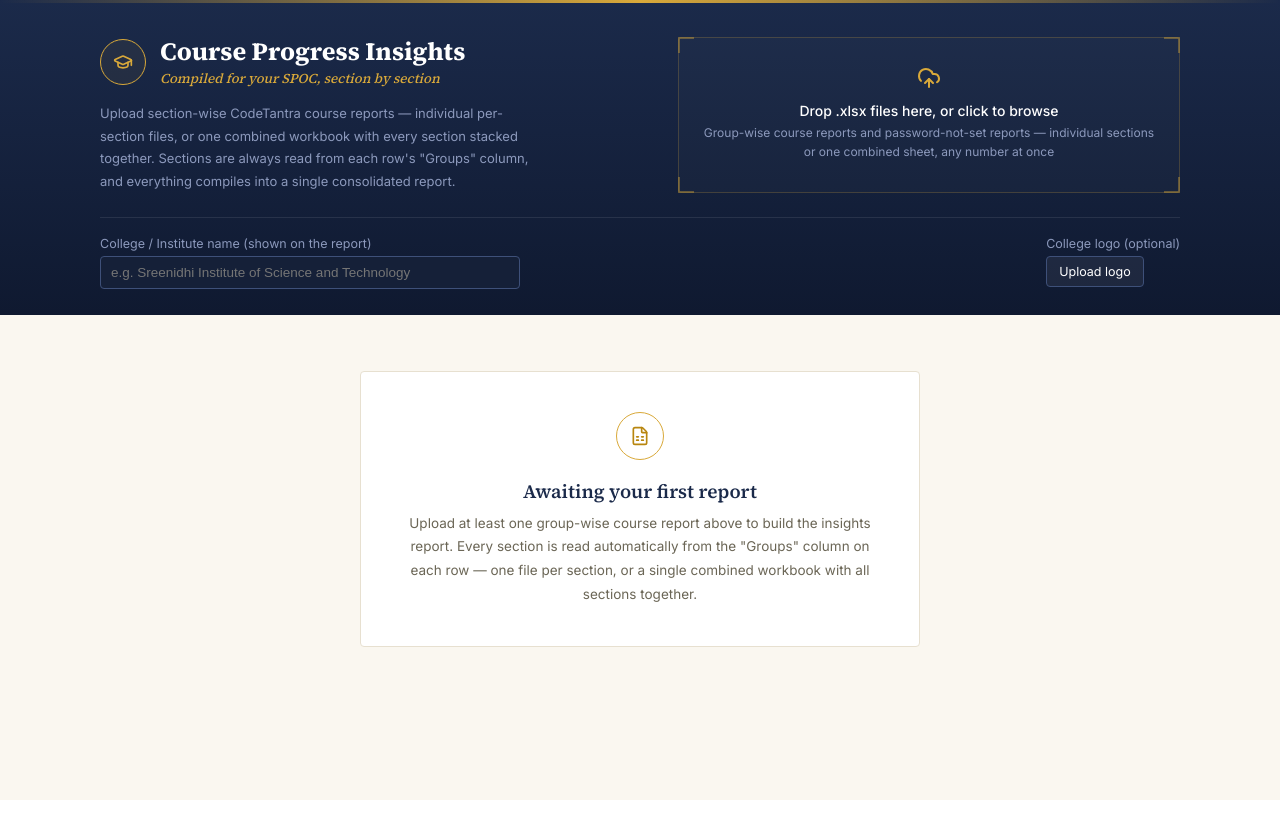
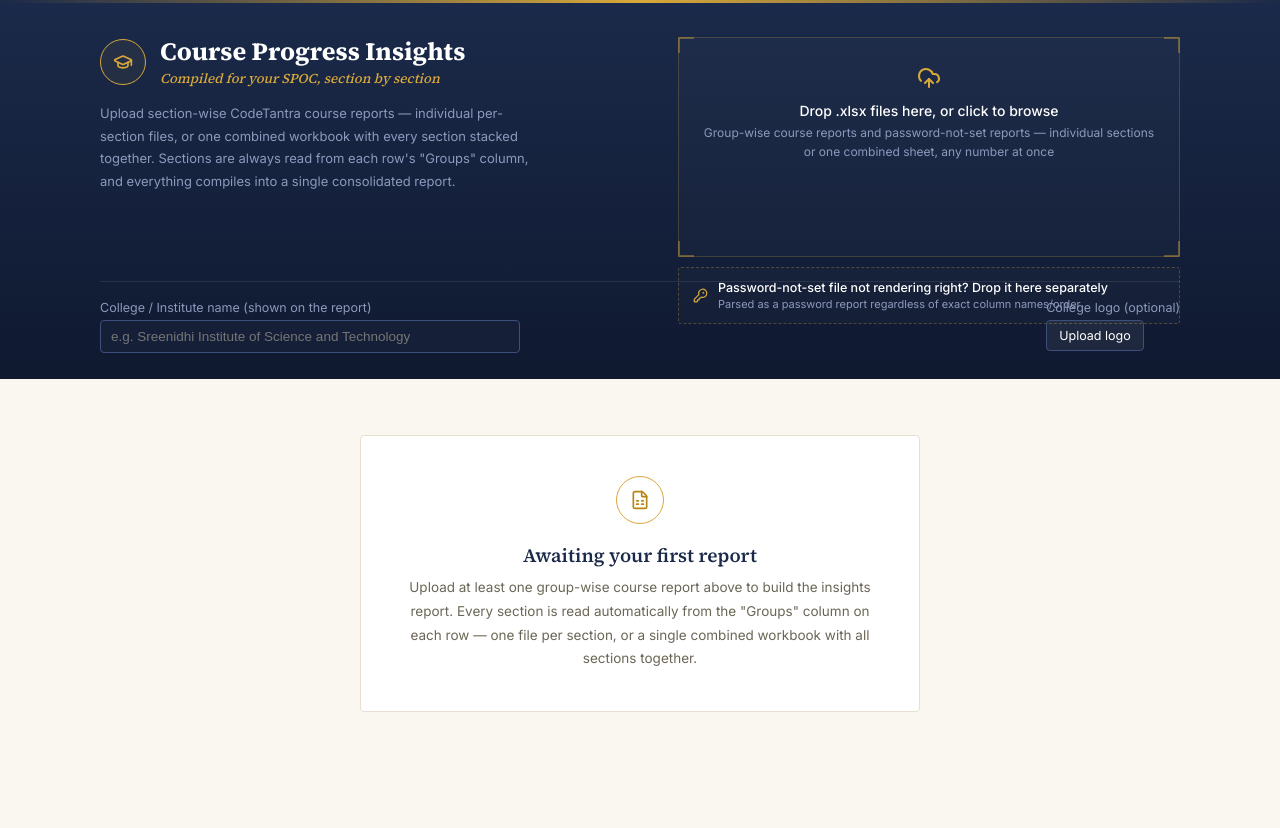
Before and after one commit to UjwalYallamraju/COURSE-INSIGHTS, a React (Vite) app: page / in a window 1280 px wide. Before the commit the page ends 800 px from the top, so only its background shows below. Built offline with nearby package versions, Linux system fonts and the light colour scheme.

Commit message:
Sixth Version

```diff
--- a/src/App.jsx
+++ b/src/App.jsx
@@ -87,7 +87,9 @@ function isFooterRow(row) {
   return row.some((c) => typeof c === "string" && /generated by/i.test(c));
 }
 
-async function parseWorkbook(file) {
+// Shared by both parsers below: reads the first sheet into a plain header row
+// plus filtered body rows (footer/blank rows stripped out).
+async function readWorkbookRows(file) {
   const buf = await file.arrayBuffer();
   const wb = XLSX.read(buf, { type: "array" });
   const ws = wb.Sheets[wb.SheetNames[0]];
@@ -95,6 +97,49 @@ async function parseWorkbook(file) {
   if (!rows.length) throw new Error("Empty sheet");
   const header = rows[0].map((h) => (h === null ? "" : String(h).trim()));
   const body = rows.slice(1).filter((r) => r && r.length && !isFooterRow(r) && r[0] !== null && r[1] !== null);
+  return { header, body };
+}
+
+function findColIdx(header, patterns) {
+  for (const p of patterns) {
+    const idx = header.findIndex((h) => p.test(String(h).trim()));
+    if (idx !== -1) return idx;
+  }
+  return -1;
+}
+
+// Lenient password-not-set parser, used by the dedicated password dropzone.
+// Unlike the combined uploader (which only recognizes a password report when
+// the header literally contains "Created Time"), this matches Name / Email /
+// Groups / a created-date-ish column by pattern, in any order, so an export
+// with slightly different column names or ordering still renders correctly
+// once the person tells us — by using this dropzone — that it IS a
+// password-not-set file.
+function parsePasswordSheetLenient(header, body, fileName) {
+  const nameIdx = findColIdx(header, [/^name$/i]);
+  const emailIdx = findColIdx(header, [/^e-?mail$/i]);
+  const groupIdx = findColIdx(header, [/^group/i]);
+  const timeIdx = findColIdx(header, [/created/i, /registered/i, /signed?\s*up/i, /date/i, /time/i]);
+  if (nameIdx === -1 && emailIdx === -1) {
+    throw new Error('Could not find a "Name" or "Email" column — is this a password-not-set export?');
+  }
+  const entries = body.map((r) => ({
+    name: nameIdx >= 0 ? r[nameIdx] ?? "" : "",
+    email: emailIdx >= 0 ? r[emailIdx] ?? "" : "",
+    groups: groupIdx >= 0 ? r[groupIdx] ?? "" : "",
+    createdTime: timeIdx >= 0 ? r[timeIdx] ?? "" : "",
+  }));
+  const meta = parseSectionMeta(entries[0]?.groups, fileName);
+  return { kind: "password", fileName, meta, entries };
+}
+
+async function parsePasswordWorkbook(file) {
+  const { header, body } = await readWorkbookRows(file);
+  return parsePasswordSheetLenient(header, body, file.name);
+}
+
+async function parseWorkbook(file) {
+  const { header, body } = await readWorkbookRows(file);
 
   if (header.includes("Created Time")) {
     // password-not-set report: Name, Email, Groups, Created Time
@@ -294,8 +339,10 @@ export default function CourseInsightsApp() {
   const [collegeName, setCollegeName] = useState("");
   const [collegeLogo, setCollegeLogo] = useState(""); // data URL, embeds directly so the exported HTML has no external file dependency
   const [dragOver, setDragOver] = useState(false);
+  const [passwordDragOver, setPasswordDragOver] = useState(false);
   const [expandedSections, setExpandedSections] = useState({});
   const inputRef = useRef(null);
+  const passwordInputRef = useRef(null);
   const logoInputRef = useRef(null);
   const reportRef = useRef(null);
 
@@ -343,6 +390,43 @@ export default function CourseInsightsApp() {
     e.preventDefault();
     setDragOver(false);
     if (e.dataTransfer.files?.length) handleFiles(e.dataTransfer.files);
+  };
+
+  // Dedicated path for password-not-set files: dropped here, they always go
+  // through the lenient parser above rather than the combined auto-detector,
+  // so a file whose header doesn't exactly match "Created Time" (different
+  // wording, extra columns, reordered columns) still parses correctly instead
+  // of silently falling through to the course-report branch and rendering
+  // as garbled/empty data.
+  const handlePasswordFiles = useCallback(async (fileList) => {
+    setBusy(true);
+    const newErrors = [];
+    const newPassword = [];
+    for (const file of Array.from(fileList)) {
+      if (!/\.xlsx?$/i.test(file.name)) {
+        newErrors.push(`${file.name}: not an Excel file, skipped.`);
+        continue;
+      }
+      try {
+        const parsed = await parsePasswordWorkbook(file);
+        newPassword.push(parsed);
+      } catch (e) {
+        newErrors.push(`${file.name}: ${e.message || "could not be read"}`);
+      }
+    }
+    setPasswordFiles((prev) => {
+      const map = new Map(prev.map((f) => [f.fileName, f]));
+      newPassword.forEach((f) => map.set(f.fileName, f));
+      return Array.from(map.values());
+    });
+    setFileErrors(newErrors);
+    setBusy(false);
+  }, []);
+
+  const onPasswordDrop = (e) => {
+    e.preventDefault();
+    setPasswordDragOver(false);
+    if (e.dataTransfer.files?.length) handlePasswordFiles(e.dataTransfer.files);
   };
 
   const removeCourseFile = (name) => setCourseFiles((p) => p.filter((f) => f.fileName !== name));
@@ -838,6 +922,39 @@ export default function CourseInsightsApp() {
                     ref={inputRef} type="file" multiple accept=".xlsx,.xls"
                     style={{ display: "none" }}
                     onChange={(e) => e.target.files?.length && handleFiles(e.target.files)}
+                  />
+                </div>
+
+                {/* Dedicated password-not-set dropzone. Separate from the box above
+                    so a password export that isn't being detected/rendered correctly
+                    through the combined uploader can be dropped here instead — this
+                    path always parses it as a password report using flexible column
+                    matching, rather than relying on an exact "Created Time" header. */}
+                <div
+                  onDragOver={(e) => { e.preventDefault(); setPasswordDragOver(true); }}
+                  onDragLeave={() => setPasswordDragOver(false)}
+                  onDrop={onPasswordDrop}
+                  onClick={() => passwordInputRef.current?.click()}
+                  style={{
+                    marginTop: 10, border: `1px dashed ${passwordDragOver ? GOLD_SOFT : "rgba(217,169,58,0.3)"}`,
+                    borderRadius: 3, padding: "12px 14px", cursor: "pointer",
+                    background: passwordDragOver ? "rgba(217,169,58,0.08)" : "rgba(255,255,255,0.02)",
+                    display: "flex", alignItems: "center", gap: 10, transition: "all 0.15s",
+                  }}
+                >
+                  <KeyRound size={15} color={GOLD_SOFT} style={{ flexShrink: 0 }} />
+                  <div style={{ minWidth: 0 }}>
+                    <div style={{ color: "#fff", fontSize: 12.5, fontWeight: 500 }}>
+                      {busy ? "Reading…" : "Password-not-set file not rendering right? Drop it here separately"}
+                    </div>
+                    <div style={{ color: MIST, fontSize: 11, marginTop: 2 }}>
+                      Parsed as a password report regardless of exact column names/order
+                    </div>
+                  </div>
+                  <input
+                    ref={passwordInputRef} type="file" multiple accept=".xlsx,.xls"
+                    style={{ display: "none" }}
+                    onChange={(e) => e.target.files?.length && handlePasswordFiles(e.target.files)}
                   />
                 </div>
               </div>
```
